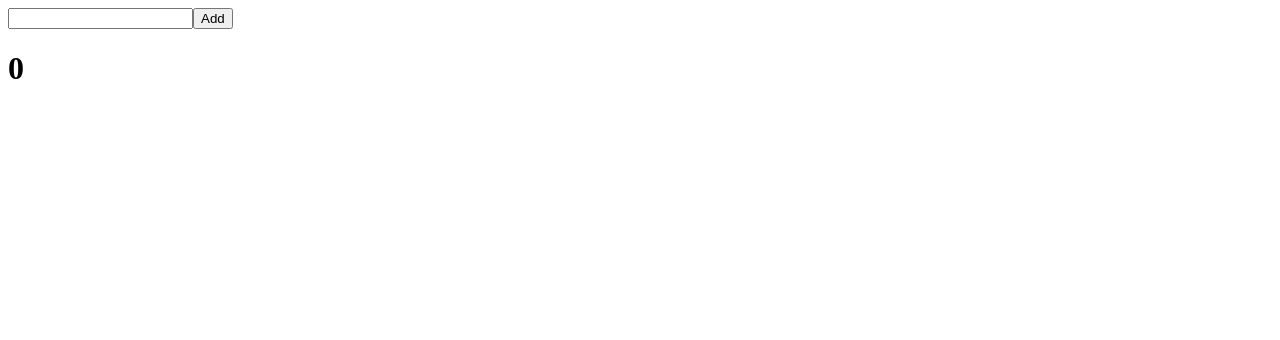
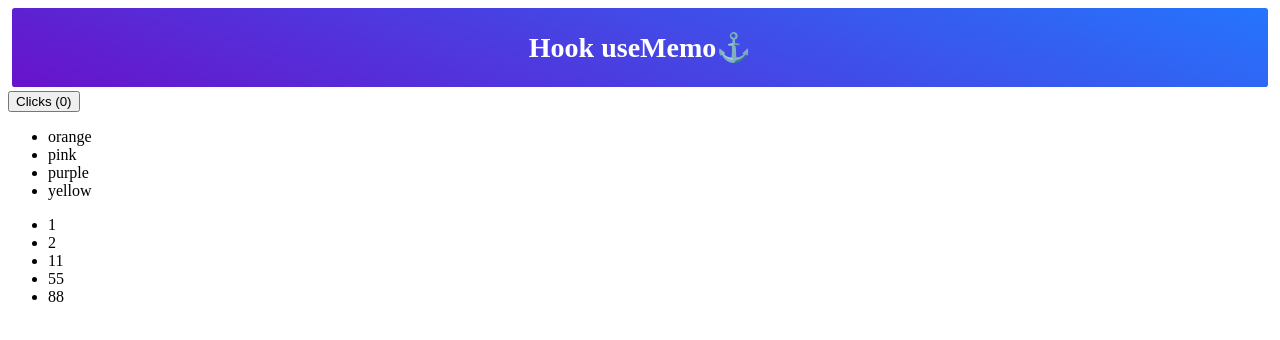
Before and after one commit to JosePabloRomero/fundamentos-react, a React (Create React App) app: page / in a window 1280 px wide. Shown: the top 340 px of the page. Built offline with nearby package versions, Linux system fonts and the light colour scheme.

Commit message:
useMemo and useCallback

```diff
--- a/src/App.js
+++ b/src/App.js
@@ -20,7 +20,9 @@ import InputSelectOption from './components/InputSelectOption' */
 //import EjemploPracticoHooks from './components/Hooks/EjemploPracticoHooks'
 //import EjemploPracticoHooks2 from './components/Hooks/EjemploPracticoHooks2'
 //import Hooks3 from './components/Hooks/Hooks3'
-import Hooks4 from './components/Hooks/Hooks4'
+//import Hooks4 from './components/Hooks/Hooks4'
+//import Hooks5 from './components/Hooks/Hooks5'
+import Hooks6 from './components/Hooks/Hooks6'
 const App = () => (
     <div>
         {/* {<InputNoControlado></InputNoControlado>
@@ -43,8 +45,12 @@ const App = () => (
         <EjemploPracticoHooks></EjemploPracticoHooks>
         <EjemploPracticoHooks2></EjemploPracticoHooks2>
         <Hooks3></Hooks3>
+        <Hooks4></Hooks4>
+        <Hooks5></Hooks5>
         */}
-        <Hooks4></Hooks4>
+        <Hooks6></Hooks6>
+
+
 
 
 
--- /dev/null
+++ b/src/components/Hooks/Hooks5/Hooks5.js
@@ -0,0 +1,41 @@
+import React, { useState, useCallback } from 'react'
+
+const getRandomColor = () => '#' + Math.random().toString(16).slice(2, 8)
+
+const Button = React.memo(({ callBack, children }) => {
+    const styles = {
+        padding: '1em',
+        fontSize: '20px',
+        background: getRandomColor()
+    }
+    return (
+        <button style={styles} onClick={callBack}>
+            {children}
+        </button>
+    )
+})
+
+const App = () => {
+    const [a, setA] = useState(0)
+    const [b, setB] = useState(0)
+    const incrementA = useCallback(() => {
+        setA(a => a + 1)
+    }, [])
+    const incrementB = useCallback(() => {
+        setB(b => b + a)
+    }, [a])
+    return (
+        <div>
+            <h1>Hi</h1>
+            <Button callBack={incrementA}>
+                Increment A
+            </Button>
+            <Button callBack={incrementB}>
+                Increment B
+            </Button>
+            <h1>A: {a} B: {b}</h1>
+        </div>
+    )
+}
+
+export default App
--- /dev/null
+++ b/src/components/Hooks/Hooks5/index.js
@@ -0,0 +1 @@
+export {default} from './Hooks5'
--- /dev/null
+++ b/src/components/Hooks/Hooks6/Hooks6.js
@@ -0,0 +1,77 @@
+import React, { useState, useMemo } from 'react'
+
+const Header = () => {
+    const styles = {
+        background: 'linear-gradient(20deg, #6813cb, #2575fc)',
+        textAlign: 'center',
+        borderRadius: '0.2em',
+        color: '#FFF',
+        padding: '0.3em',
+        margin: '0.3em',
+        fontSize: '14px'
+    }
+
+    return (
+        <header style={styles}>
+            <h1>
+                Hook useMemo
+        <span
+                    role='img'
+                    aria-label='hook emoji'
+                >
+                    ⚓
+        </span>
+            </h1>
+        </header>
+    )
+}
+
+const SuperList = ({ list, log }) => {
+    console.log('%cRender <SuperList /> ' + log, 'color: green')
+
+    return (
+        <ul>
+            {list.map(item => (
+                <li key={item}>
+                    {item}
+                </li>
+            ))}
+        </ul>
+    )
+}
+
+
+const App = () => {
+    const [clicks, setClicks] = useState(0)
+
+    const add = () => {
+        setClicks(clicks + 1)
+    }
+
+    const memoList = useMemo(() => {
+        return (
+            <SuperList
+                list={[1, 2, 11, 55, 88]}
+                log='Memorizado'
+            />
+        )
+    }, [])
+
+    return (
+        <div>
+            <Header />
+            <button onClick={add}>
+                Clicks ({clicks})
+      </button>
+
+            <SuperList
+                list={['orange', 'pink', 'purple', 'yellow']}
+                log='Normal'
+            />
+
+            {memoList}
+        </div>
+    )
+}
+
+export default App
--- /dev/null
+++ b/src/components/Hooks/Hooks6/index.js
@@ -0,0 +1 @@
+export {default} from './Hooks6'
```
